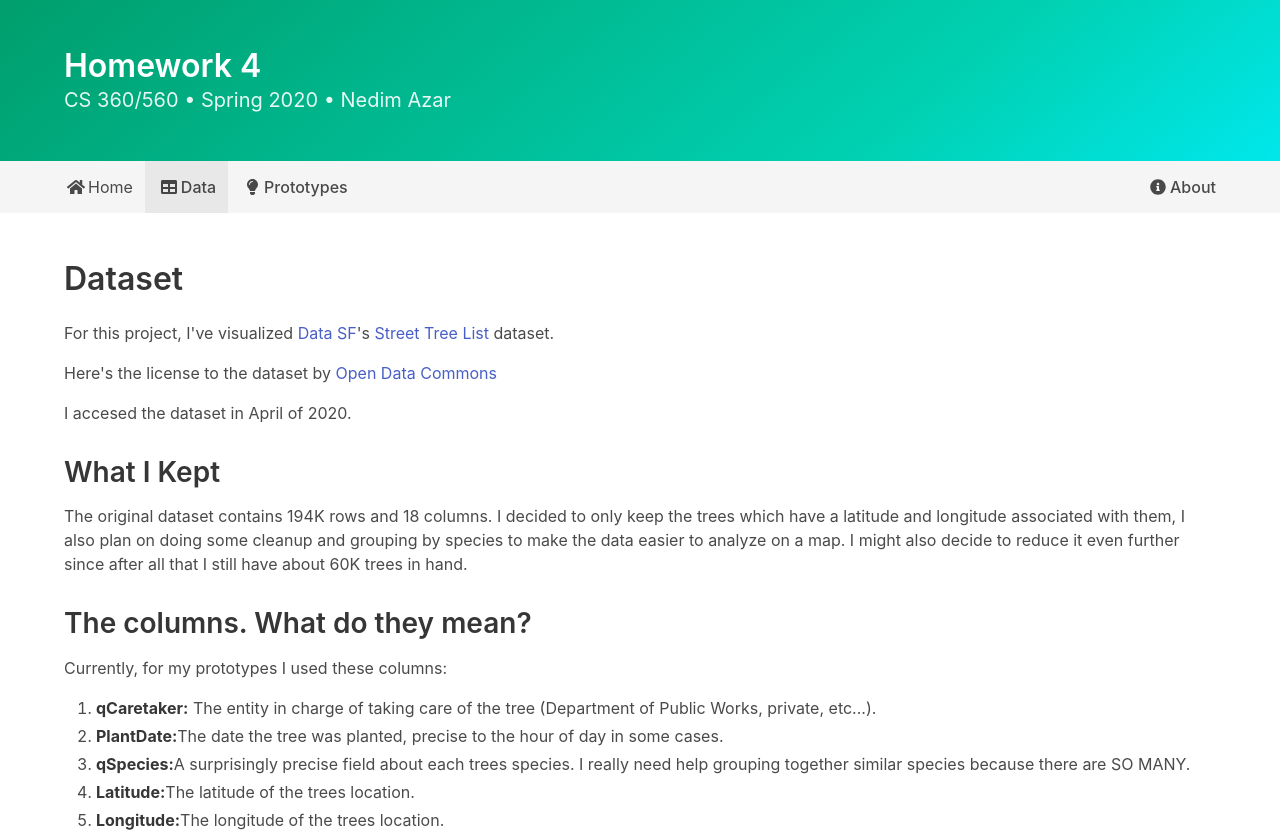
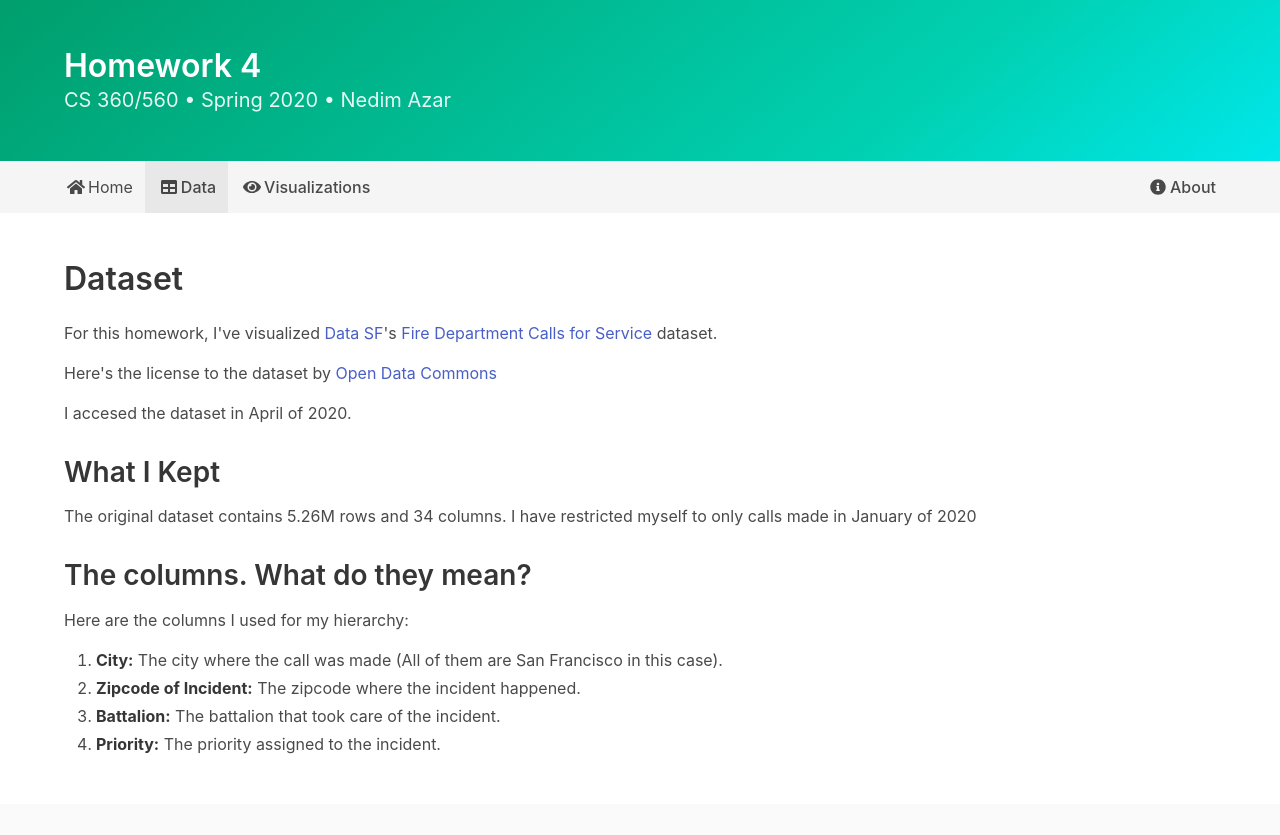
Before and after one commit to usf-cs360-spring2020/homework4-nedimazar, a plain HTML site: page dataset.html in a window 1280 px wide. Shown: the top 835 px of the page. Drawn offline with nearby package versions, Linux system fonts and the light colour scheme.

Commit message:
amazing grace

```diff
--- a/dataset.html
+++ b/dataset.html
@@ -59,8 +59,8 @@
           </a>
 
           <a class="navbar-item" href="prototypes.html" title="Data">
-            <span class="icon"><i class="fas fa-lightbulb"></i></span>
-            <span>Prototypes</span>
+            <span class="icon"><i class="fas fa-eye"></i></span>
+            <span>Visualizations</span>
           </a>
 
 
@@ -88,25 +88,25 @@
           <!-- TODO: Change page title -->
           Dataset
         </h1>
-        <p>For this project, I've visualized <a href="https://datasf.org/">Data SF</a>'s <a href="https://data.sfgov.org/City-Infrastructure/Street-Tree-List/tkzw-k3nq">Street Tree List</a> dataset.</p>
+        <p>For this homework, I've visualized <a href="https://datasf.org/">Data SF</a>'s <a href="https://data.sfgov.org/Public-Safety/Fire-Department-Calls-for-Service/nuek-vuh3/data">Fire Department Calls for Service</a> dataset.</p>
         <p>Here's the license to the dataset by <a href="https://opendatacommons.org/licenses/odbl/1.0/">Open Data Commons</a></p>
         <p>I accesed the dataset in April of 2020.</p>
         <h2>What I Kept</h2>
-        <p>The original dataset contains 194K rows and 18 columns. I decided to only keep the trees which have a latitude and longitude associated with them, I also plan on doing some cleanup and grouping by species to make the data easier to analyze on a map. I might also decide to reduce it even further since after all that I still have about 60K trees in hand.</p>
+        <p>The original dataset contains 5.26M rows and 34 columns. I have restricted myself to only calls made in January of 2020</p>
 
         <h2>The columns. What do they mean?</h2>
-        <p>Currently, for my prototypes I used these columns: </p>
+        <p>Here are the columns I used for my hierarchy: </p>
 
         <ol>
-          <li><strong>qCaretaker:</strong> The entity in charge of taking care of the tree (Department of Public Works, private, etc...).</li>
+          <li><strong> City:</strong> The city where the call was made (All of them are San Francisco in this case).</li>
 
-          <li><strong> PlantDate:</strong>The date the tree was planted, precise to the hour of day in some cases.</li>
+          <li><strong> Zipcode of Incident:</strong> The zipcode where the incident happened.</li>
 
-          <li><strong> qSpecies:</strong>A surprisingly precise field about each trees species. I really need help grouping together similar species because there are SO MANY.</li>
+          <li><strong> Battalion:</strong> The battalion that took care of the incident.</li>
 
-          <li><strong> Latitude:</strong>The latitude of the trees location.</li>
+          <li><strong> Priority:</strong> The priority assigned to the incident.</li>
 
-          <li><strong> Longitude:</strong>The longitude of the trees location.</li>
+
 
 
 
```
Also changed, not shown: about.html (+2 -2 lines), index.html (+4 -4 lines), prototypes.html (+5 -6 lines).
